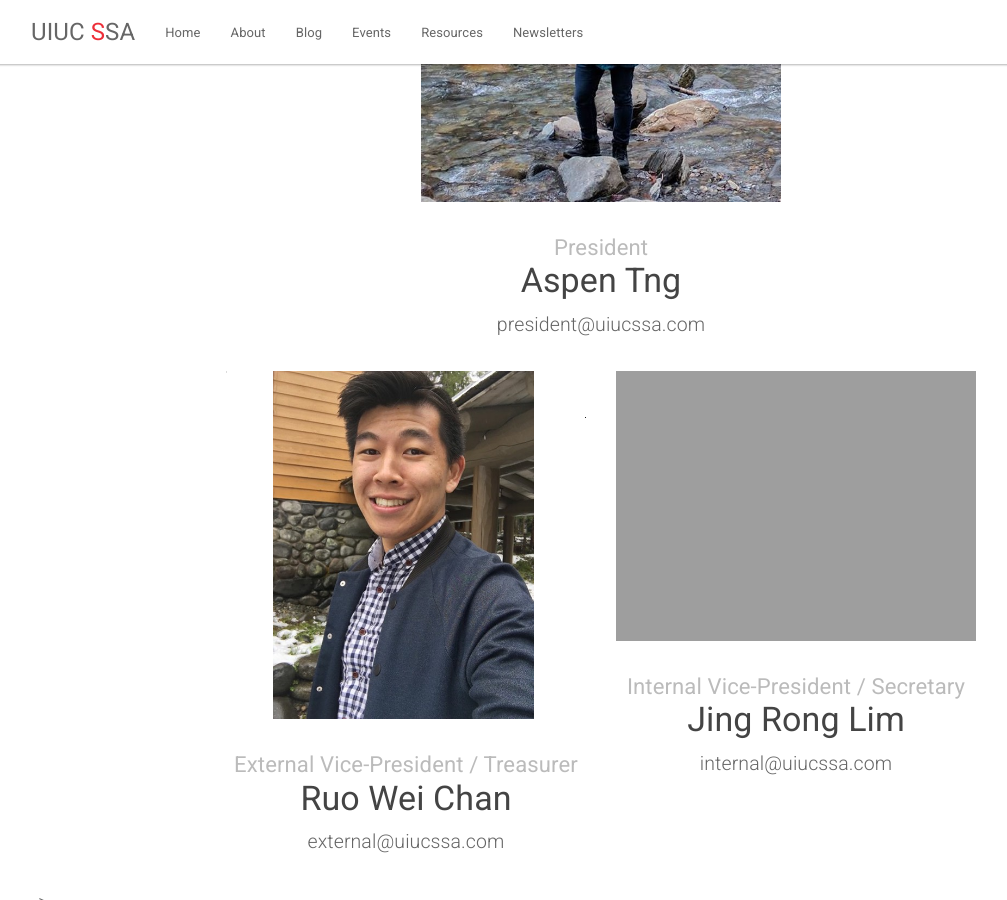
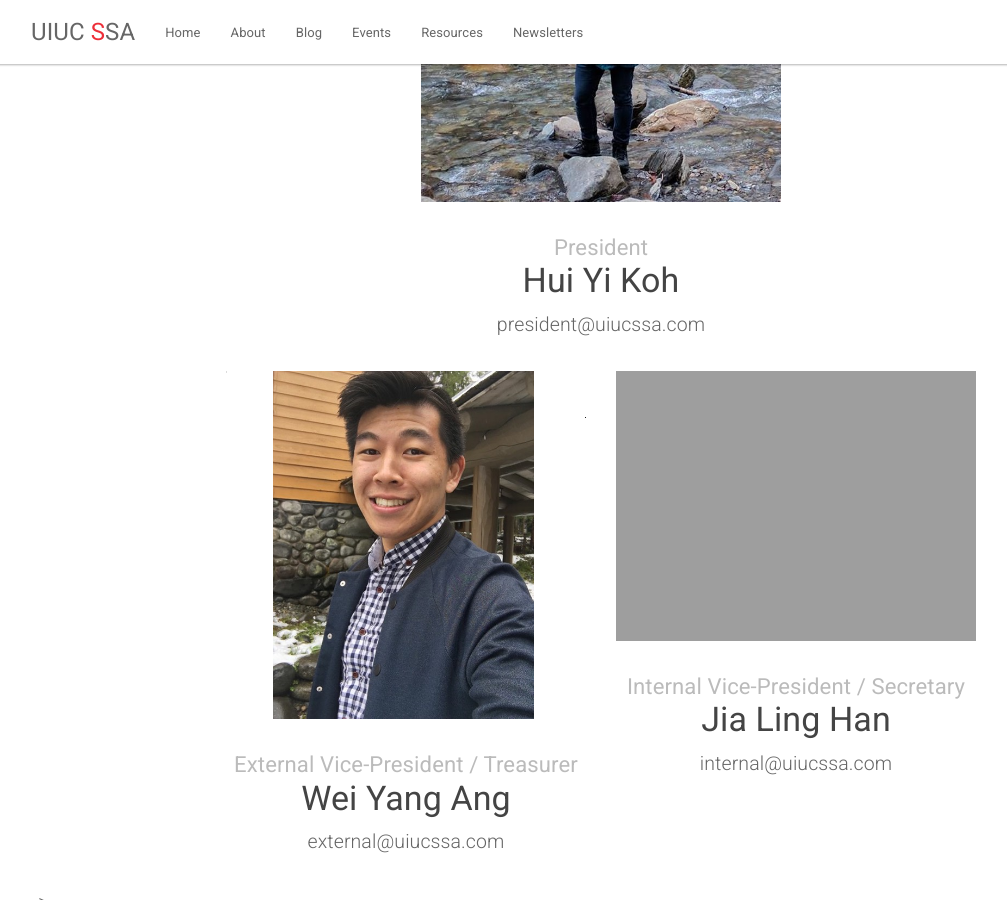
Before and after one commit to uiucssa/uiucssa.github.io, a Jekyll site: the page built from about.html, in a window 1280 px wide and 900 px high, scrolled down 1368 px. Shown: the whole window, without its empty margins (39-1046 px from the left). Built offline with Jekyll 4.4.1, drawn with Linux system fonts in a browser that asks for light colours.

Commit message:
Update position holders' names.

```diff
--- a/about.html
+++ b/about.html
@@ -97,7 +97,7 @@ title: About Us
         <img src="{{ site.url }}/img/exco/aspen.jpg" class="img-responsive center-block">
         <h3 class="text-center">
             <small>President</small><br>
-            Aspen Tng
+            Hui Yi Koh
         </h3>
         <p class="lead text-center">president@uiucssa.com</p>
     </div>
@@ -108,7 +108,7 @@ title: About Us
         <img src="{{ site.url }}/img/exco/ruowei.png" class="img-responsive center-block">
         <h3 class="text-center">
             <small>External Vice-President / Treasurer</small><br>
-            Ruo Wei Chan
+            Wei Yang Ang
         </h3>
         <p class="lead text-center">external@uiucssa.com</p>
     </div>
@@ -116,7 +116,7 @@ title: About Us
         <img src="{{ site.url }}/img/exco/jingrong.png" class="img-responsive center-block">
         <h3 class="text-center">
             <small>Internal Vice-President / Secretary</small><br>
-            Jing Rong Lim
+            Jia Ling Han
         </h3>
         <p class="lead text-center">internal@uiucssa.com</p>
     </div>
```
